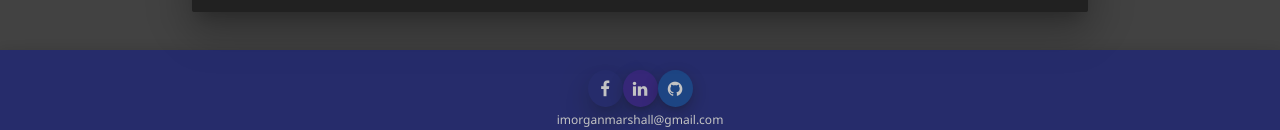
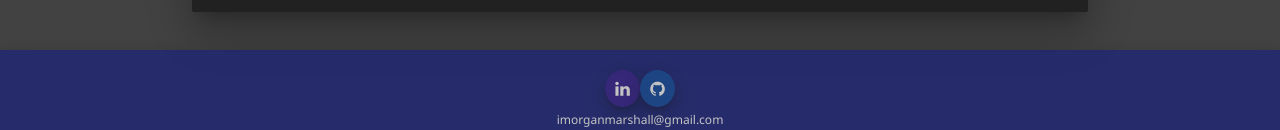
Before and after one commit to MorganMarshall/myportfolio_github, a React (Create React App) app: page /Work in a window 1280 px wide. Shown: the part 1093-1223 px from the top of the page. Built offline with nearby package versions, Linux system fonts and the light colour scheme.

Commit message:
fix footer spacing

```diff
--- a/src/Footer.js
+++ b/src/Footer.js
@@ -3,23 +3,20 @@ import React, {Component} from 'react';
 class Footer extends Component {
     render() {
         return(
-            <div  data-aos-once="true" data-aos="fade" data-aos-duration="1250" data-aos-delay="2600"  >
+            <div data-aos-once="true" data-aos="fade" data-aos-duration="1250" data-aos-delay="2600">
 
             <br/>
             <footer className="page-footer indigo darken-4 z-depth-3">
               <div style={{paddingBottom: '4px'}} className="container center">
 
-                <a target="_blank" rel="noopener noreferrer" href="https://www.facebook.com/MorganMarshallismyname" className="fa fa-facebook z-depth-4 "></a>
                 <a target="_blank" rel="noopener noreferrer" href="https://www.linkedin.com/in/morgan-marshall-837882a9/" className="fa fa-linkedin z-depth-3"></a>
                 <a target="_blank" rel="noopener noreferrer" href="https://github.com/MorganMarshall" className="fa fa-github z-depth-3"></a>
-
 
               </div>
             <div style={{paddingBottom: '2px'}} className="center">
             <div className="ftrtext" >imorganmarshall@gmail.com</div>
                 <div className="ftrtext">Created with <a target="_blank" rel="noopener noreferrer" href="https://github.com/facebook/react">React.js</a> and <a target="_blank" rel="noopener noreferrer" href="https://github.com/ReactTraining/react-router">React Router</a></div>
                 </div>
-
 
             </footer>
             </div>
```
Also changed, not shown: src/Header.js (+0 -8 lines).
